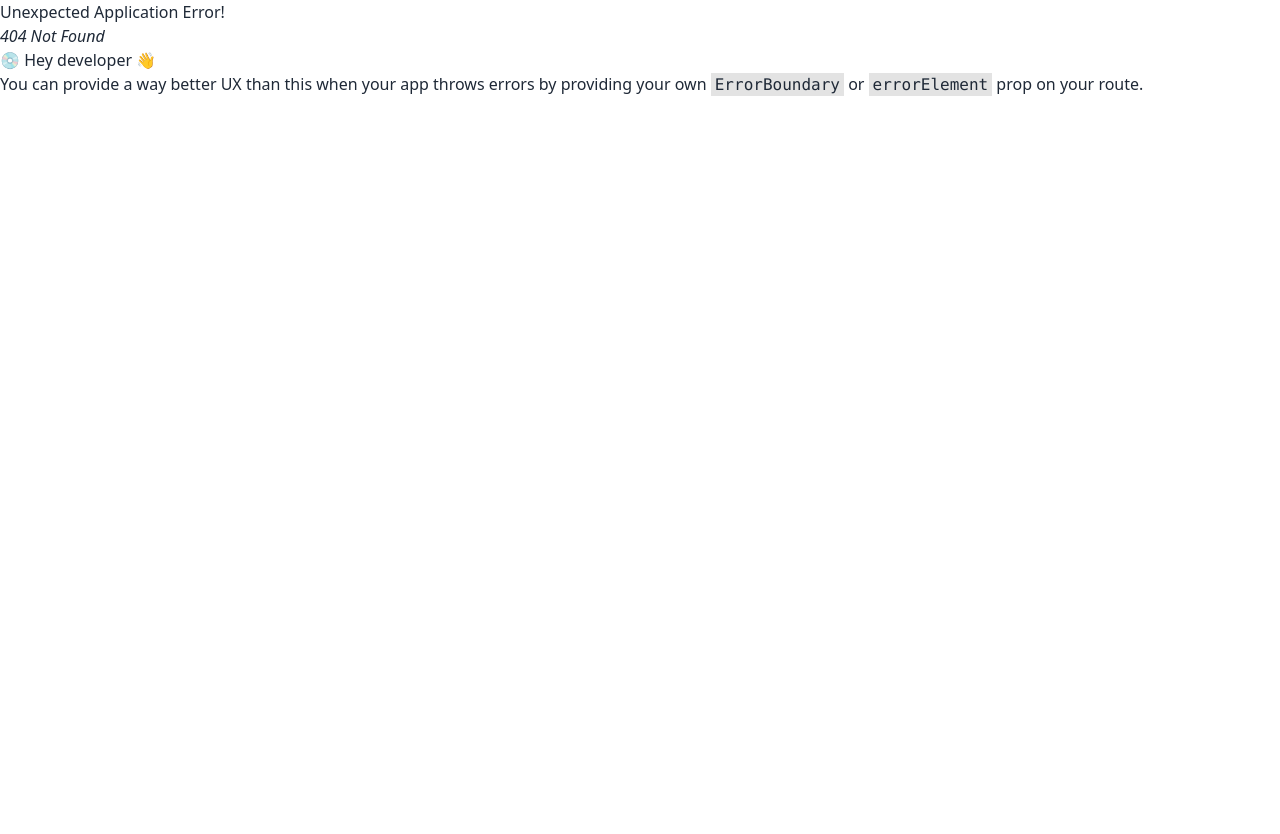
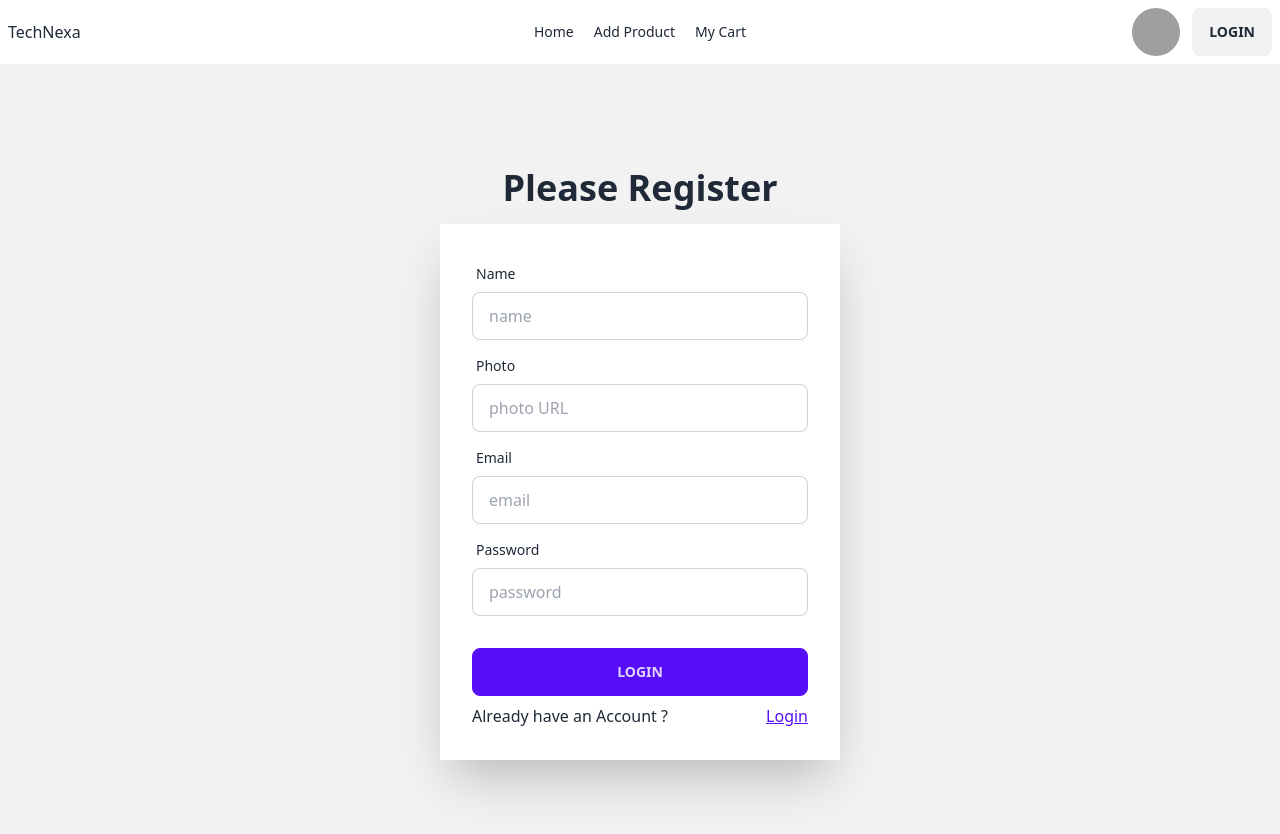
Before and after one commit to programarreza/TechNexa-Client, a React (Vite) app: page /register in a window 1280 px wide. Before the commit this address had no page. Shown: the top 834 px of the page. Before the commit the page ends 800 px from the top, so only its background shows below. Built offline with nearby package versions, Linux system fonts and the light colour scheme; no server answers; grey boxes are pictures that could not be loaded.

Commit message:
create a form login or register and register authentication done

```diff
--- a/package.json
+++ b/package.json
@@ -14,7 +14,10 @@
     "prop-types": "^15.8.1",
     "react": "^18.2.0",
     "react-dom": "^18.2.0",
+    "react-hot-toast": "^2.4.1",
+    "react-icons": "^4.11.0",
     "react-router-dom": "^6.17.0",
+    "react-toastify": "^9.1.3",
     "sweetalert2": "^11.7.32"
   },
   "devDependencies": {
--- /dev/null
+++ b/src/AuthProvider/AuthProvider.jsx
@@ -0,0 +1,29 @@
+import { createContext } from "react";
+import PropTypes from 'prop-types';
+import { createUserWithEmailAndPassword } from "firebase/auth";
+import { auth } from "../firebase/firebase";
+
+export const AuthContext = createContext()
+const AuthProvider = ({ children }) => {
+
+	const createUser = (email, password) => {
+		return createUserWithEmailAndPassword(auth, email, password)
+	}
+
+
+	const authInfo = {
+		createUser,
+	}
+
+	return (
+		<AuthContext.Provider value={authInfo}>
+			{children}
+		</AuthContext.Provider>
+	);
+};
+
+export default AuthProvider;
+
+AuthProvider.propTypes = {
+	children: PropTypes.node,
+}
--- a/src/Layout/MainLayout.jsx
+++ b/src/Layout/MainLayout.jsx
@@ -1,11 +1,13 @@
 import { Outlet } from "react-router-dom";
 import Navbar from "../components/Header/Navbar/Navbar";
+import { Toaster } from "react-hot-toast";
 
 const MainLayout = () => {
 	return (
 		<div>
 			<Navbar></Navbar>
 			<Outlet></Outlet>
+			<Toaster/>
 		</div>
 	);
 };
--- a/src/Pages/AddProduct/AddProduct.jsx
+++ b/src/Pages/AddProduct/AddProduct.jsx
@@ -17,7 +17,7 @@ const AddProduct = () => {
 		console.log(image, name, brand_name, type, price, description, rating);
 		const product = { image, name, brand_name, type, price, rating, description }
 
-		fetch('http://localhost:5000/product', {
+		fetch('http://localhost:5000/products', {
 			method: 'POST',
 			headers: {
 				'content-type': 'application/json'
--- /dev/null
+++ b/src/Pages/Login/Login.jsx
@@ -0,0 +1,58 @@
+import { Link } from "react-router-dom";
+import { FcGoogle } from 'react-icons/fc';
+
+
+const Login = () => {
+
+	const handleLogin = (e) => {
+		e.preventDefault();
+		const form = new FormData(e.currentTarget)
+		const email = form.get('email')
+		const password = form.get('password')
+		console.log(email, password);
+	}
+	return (
+		<div className="hero min-h-screen bg-base-200">
+			<div className="hero-content flex-col ">
+				<div className="text-center ">
+					<h1 className="text-4xl font-bold">Please Login </h1>
+
+				</div>
+				<div className=" flex-shrink-0 w-[400px] shadow-2xl bg-base-100">
+					<form onSubmit={handleLogin} className="card-body">
+						<div className="form-control">
+							<label className="label">
+								<span className="label-text">Email</span>
+							</label>
+							<input type="email" name="email" placeholder="email" className="input input-bordered" required />
+						</div>
+						<div className="form-control">
+							<label className="label">
+								<span className="label-text">Password</span>
+							</label>
+							<input type="password" name="password" placeholder="password" className="input input-bordered" required />
+							<label className="label">
+								<a href="#" className="label-text-alt link link-hover">Forgot password?</a>
+							</label>
+						</div>
+						<div className="form-control mt-6">
+							<button type="submit" className="btn btn-primary">Login</button>
+						</div>
+
+						<div className="flex justify-between">
+							<p>Dont have an Account ? </p>
+							<Link to={"/register"} className="btn-link">Create Account</Link>
+						</div>
+
+						<div onClick={"googleLogin"} className="border cursor-pointer flex items-center gap-4 justify-center p-3 rounded-md text-lg font-medium mt-3">
+							<FcGoogle/>
+							<button >Login With Google</button>
+						</div>
+					</form>
+				</div>
+			</div>
+		</div>
+	);
+};
+
+export default Login;
--- /dev/null
+++ b/src/Pages/Register/Register.jsx
@@ -0,0 +1,80 @@
+import { useContext } from "react";
+import { Link } from "react-router-dom";
+import { AuthContext } from "../../AuthProvider/AuthProvider";
+import { toast } from "react-hot-toast";
+
+const Register = () => {
+
+	const { createUser } = useContext(AuthContext)
+
+	const handleRegister = (e) => {
+		e.preventDefault();
+		const form = new FormData(e.currentTarget)
+		const name = form.get('name')
+		const photo = form.get('photo')
+		const email = form.get('email')
+		const password = form.get('password')
+		console.log(name,photo, email, password);
+
+		createUser(email, password)
+		.then(result => {
+			console.log(result.user);
+			toast.success('Registration Successfully')
+		})
+		.catch(error => {
+			console.error(error.message);
+		})
+	}
+
+	return (
+		<div className="hero min-h-screen bg-base-200">
+			<div className="hero-content flex-col ">
+				<div className="text-center ">
+					<h1 className="text-4xl font-bold">Please Register </h1>
+
+				</div>
+				<div className=" flex-shrink-0 w-[400px] shadow-2xl bg-base-100">
+					<form onSubmit={handleRegister} className="card-body">
+						<div className="form-control">
+							<label className="label">
+								<span className="label-text">Name</span>
+							</label>
+							<input type="text" name="name" placeholder="name" className="input input-bordered" required />
+						</div>
+						<div className="form-control">
+							<label className="label">
+								<span className="label-text">Photo</span>
+							</label>
+							<input type="text" name="photo" placeholder="photo URL" className="input input-bordered" required />
+						</div>
+						<div className="form-control">
+							<label className="label">
+								<span className="label-text">Email</span>
+							</label>
+							<input type="email" name="email" placeholder="email" className="input input-bordered" required />
+						</div>
+						<div className="form-control">
+							<label className="label">
+								<span className="label-text">Password</span>
+							</label>
+							<input type="password" name="password" placeholder="password" className="input input-bordered" required />
+							{/* <label className="label">
+								<a href="#" className="label-text-alt link link-hover">Forgot password?</a>
+							</label> */}
+						</div>
+						<div className="form-control mt-6">
+							<button type="submit" className="btn btn-primary">Login</button>
+						</div>
+
+						<div className="flex justify-between">
+							<p>Already have an Account ? </p>
+							<Link to={"/login"} className="btn-link">Login</Link>
+						</div>
+					</form>
+				</div>
+			</div>
+		</div>
+	);
+};
+
+export default Register;
--- a/src/components/Header/Category/CategoryCard.jsx
+++ b/src/components/Header/Category/CategoryCard.jsx
@@ -1,12 +1,12 @@
 import PropTypes from 'prop-types';
 const CategoryCard = ({ category }) => {
-	const {name, photo} = category;
+	const {brand_name, photo} = category;
 	return (
 		<div>
 			<div className="card card-compact bg-base-100 shadow-xl rounded-lg">
 				<figure><img src={photo} className='h-[300px]' alt="Shoes" /></figure>
 				<div className="card-body">
-					<h2 className="card-title">{name}</h2>
+					<h2 className="card-title">{brand_name}</h2>
 				</div>
 			</div>
 		</div>
--- a/src/components/Header/Navbar/Navbar.jsx
+++ b/src/components/Header/Navbar/Navbar.jsx
@@ -1,4 +1,4 @@
-import { NavLink } from "react-router-dom";
+import { Link, NavLink } from "react-router-dom";
 
 const Navbar = () => {
 
@@ -51,7 +51,24 @@ const Navbar = () => {
 				</ul>
 			</div>
 			<div className="navbar-end">
-				<a className="btn">Login</a>
+				<div className="avatar">
+					<div className="w-12 rounded-full mr-3">
+						{/* {
+							user && <p className="font-medium mr-2">{user?.displayName}</p>
+						} */}
+						{
+							// user ? <div>
+							// 	<img src={user?.photoURL} />
+							// </div>
+							// 	:
+							<img src="https://i.postimg.cc/7PS6bh1w/profile.png" />
+						}
+
+					</div>
+				</div>
+				<Link to={"/login"}>
+					<button className="btn">Login</button>
+				</Link>
 			</div>
 		</div>
 	);
--- /dev/null
+++ b/src/firebase/firebase.jsx
@@ -0,0 +1,17 @@
+// Import the functions you need from the SDKs you need
+import { initializeApp } from "firebase/app";
+import { getAuth } from "firebase/auth";
+
+// Your web app's Firebase configuration
+const firebaseConfig = {
+  apiKey: import.meta.env.VITE_APIKEY,
+  authDomain: import.meta.env.VITE_AUTHDOMAIN,
+  projectId: import.meta.env.VITE_PROJECTID,
+  storageBucket: import.meta.env.VITE_STORAGEBUCKET,
+  messagingSenderId: import.meta.env.VITE_MESSAGINGSENDERID,
+  appId: import.meta.env.VITE_APPID,
+};
+
+// Initialize Firebase
+const app = initializeApp(firebaseConfig);
+export const auth = getAuth(app);
--- a/src/main.jsx
+++ b/src/main.jsx
@@ -3,9 +3,12 @@ import ReactDOM from 'react-dom/client'
 import { RouterProvider } from 'react-router-dom'
 import router from './Router/Router.jsx'
 import './index.css'
+import AuthProvider from './AuthProvider/AuthProvider.jsx'
 
 ReactDOM.createRoot(document.getElementById('root')).render(
   <React.StrictMode>
-    <RouterProvider router={router}></RouterProvider>
+    <AuthProvider>
+      <RouterProvider router={router}></RouterProvider>
+    </AuthProvider>
   </React.StrictMode>,
 )
```
Also changed, not shown: src/Router/Router.jsx (+10 -0 lines), 1 other file (tests, documents, lock files or other folders).
